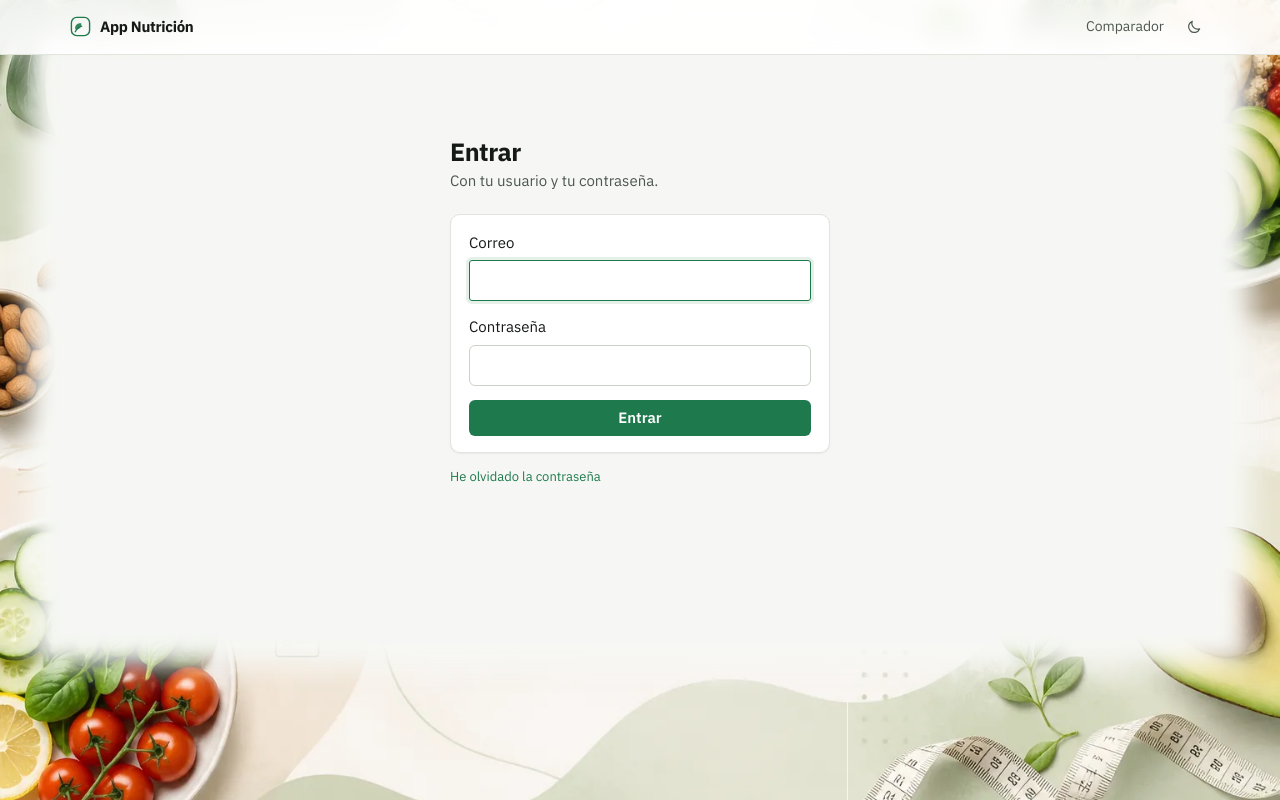
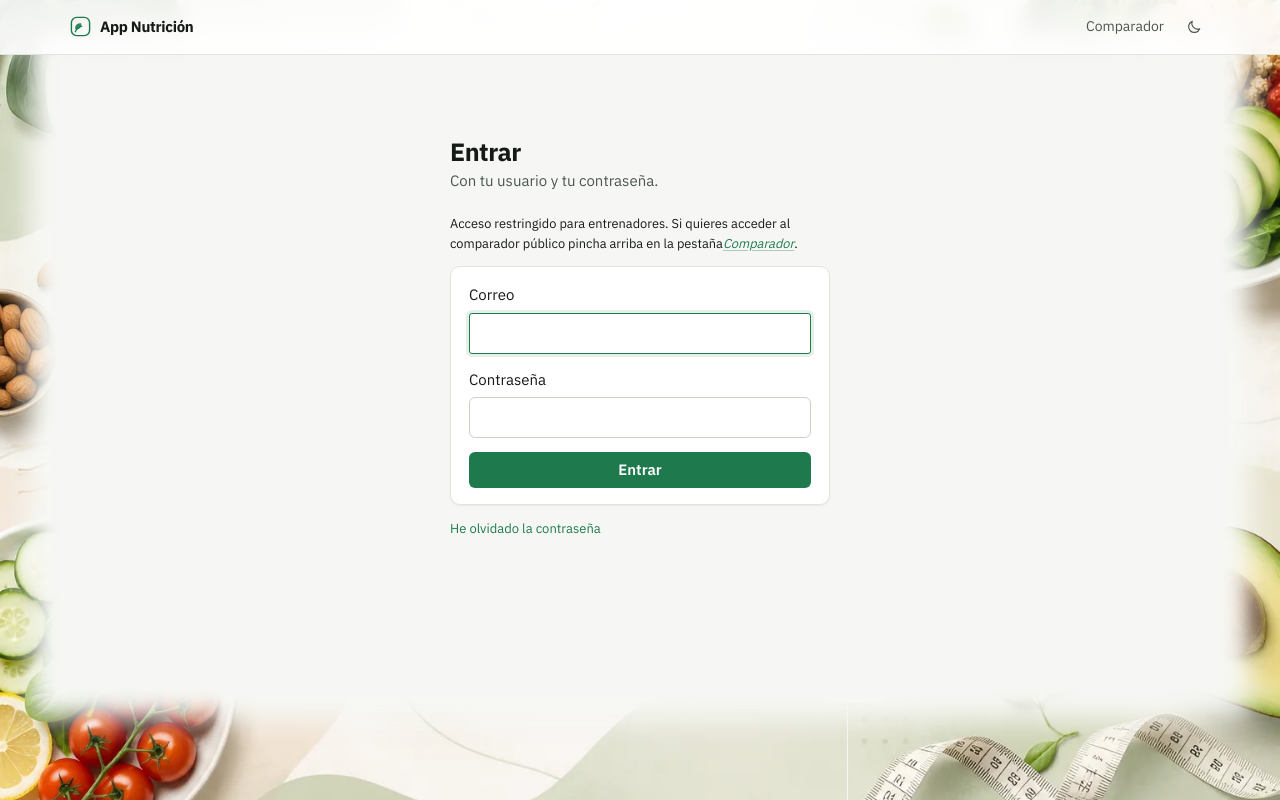
Before and after one commit to NutricionFitness/NutricionFitness, a Next.js app: page /login in a window 1280 px wide. Built offline with nearby package versions, Linux system fonts and the light colour scheme; no server answers.

Commit message:
Cambiado mensaje del login

```diff
--- a/app/login/page.tsx
+++ b/app/login/page.tsx
@@ -54,6 +54,8 @@ export default function Login() {
     <div style={{ maxWidth: 380, margin: "56px auto" }}>
       <h1>Entrar</h1>
       <p className="sub">Con tu usuario y tu contraseña.</p>
+      <p style={{ fontSize: "0.8rem" }}>Acceso restringido para entrenadores. Si quieres acceder al comparador público pincha arriba en la pestaña
+        <a href="https://nutricion-fitness.vercel.app/comparador"><em>Comparador</em></a>.</p>
 
       <form action={accionEntrar} className="tarjeta rejilla">
         <input type="hidden" name="siguiente" value={siguiente} />
```
